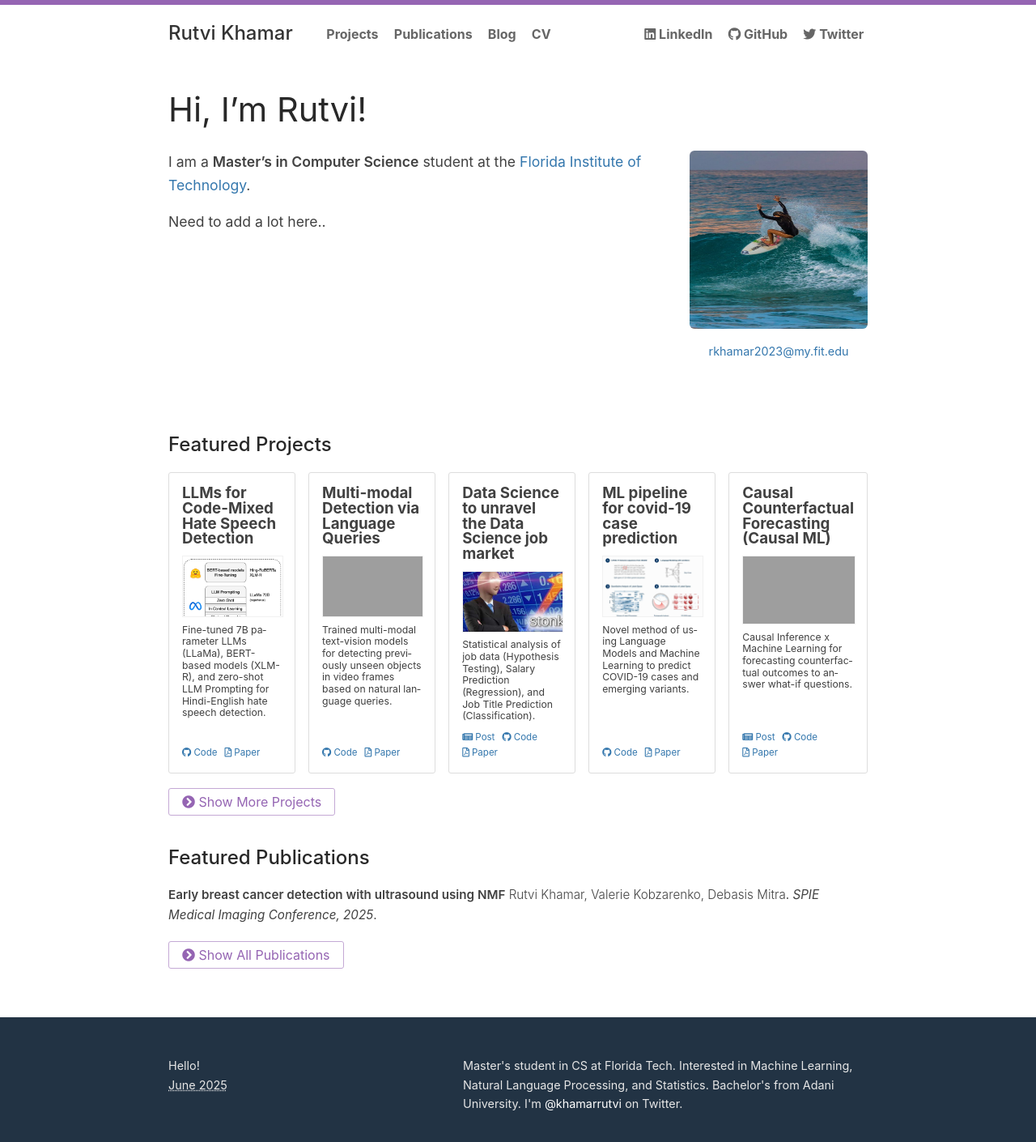
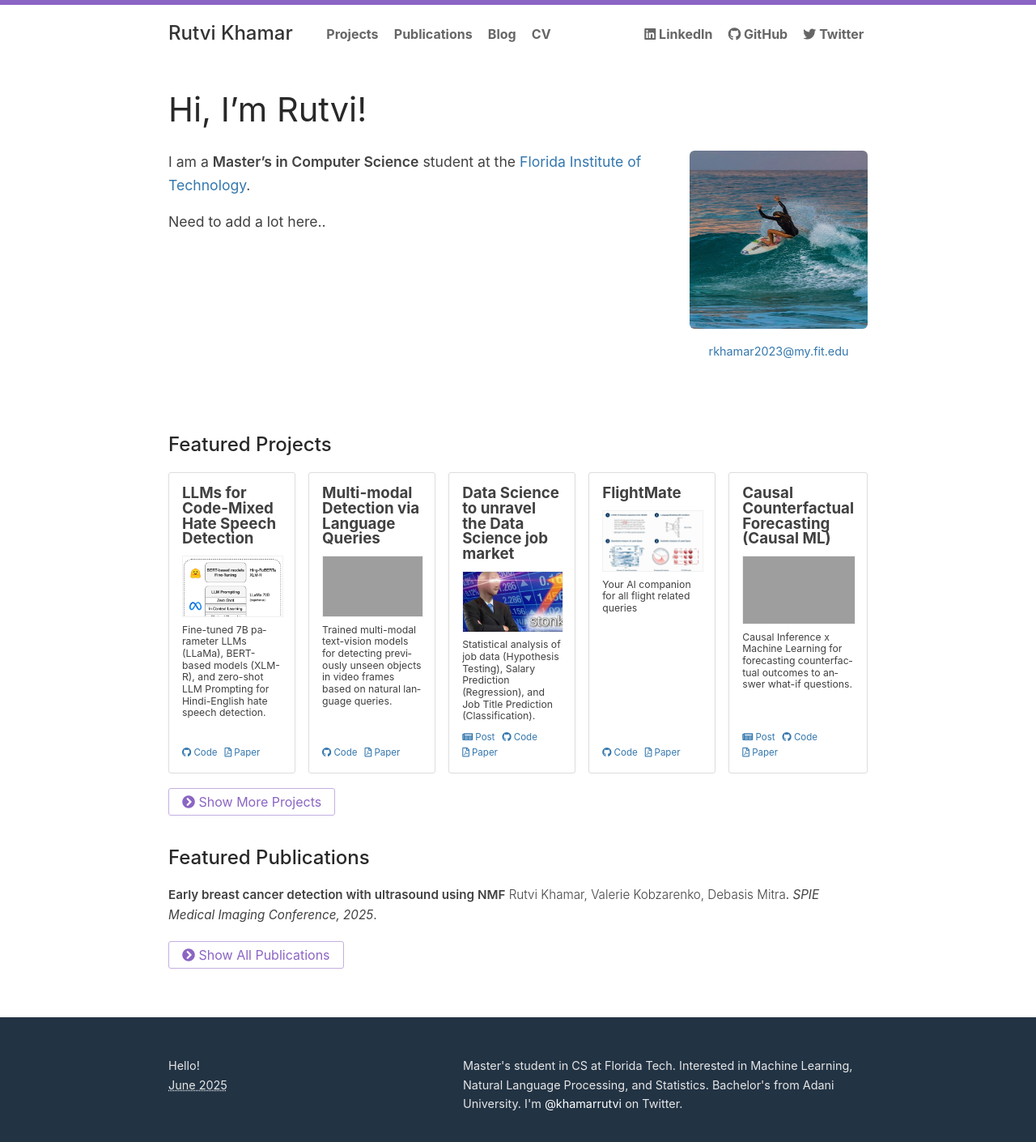
Before and after one commit to rutvi02/rutvi02.github.io, a Jekyll site: the page built from index.md, in a window 1280 px wide, cut to the strip 0-1423 px from the top of the page. Shown: the top 1410 px of the strip at 81% size. Built offline with Jekyll 4.4.1, drawn with Linux system fonts in a browser that asks for light colours; grey boxes are pictures that could not be loaded.

Commit message:
modified content

```diff
--- a/_data/projects.yml
+++ b/_data/projects.yml
@@ -45,11 +45,11 @@ Hindi-English hate speech detection."
   highlight: 2
 
 
-- title: ML pipeline for covid-19 case prediction
-  code: https://github.com/rintukutum/strainflow_manuscript
+- title: FlightMate
+  code: https://github.com/rutvi02/FlightMate
   paper: /papers/2021-strainflow.pdf
   image: strainflow.jpg
-  description: "Novel method of using Language Models and Machine Learning to predict COVID-19 cases and emerging variants."
+  description: "Your AI companion for all flight related queries"
   highlight: 3
 
 - title: Statistical Modeling of social interactions
--- a/styles.scss
+++ b/styles.scss
@@ -15,7 +15,7 @@ $content-width:    800px;
 $text-color:        #414141;
 $dark-text-color:   #333;
 $background-color:  #fff;
-$brand-color:       rgb(149, 101, 179); // #551d86
+$brand-color:       rgb(139, 101, 196); // #551d86
 $yellow-color:      #ffc000;
 $link-color:        #3477ad;
 $header-background: #ececec;
```
